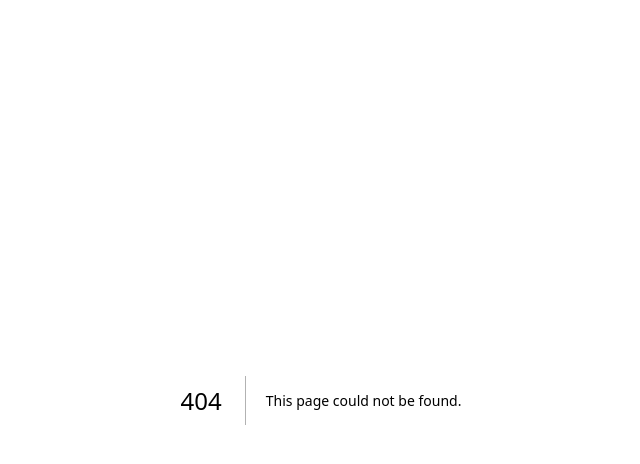
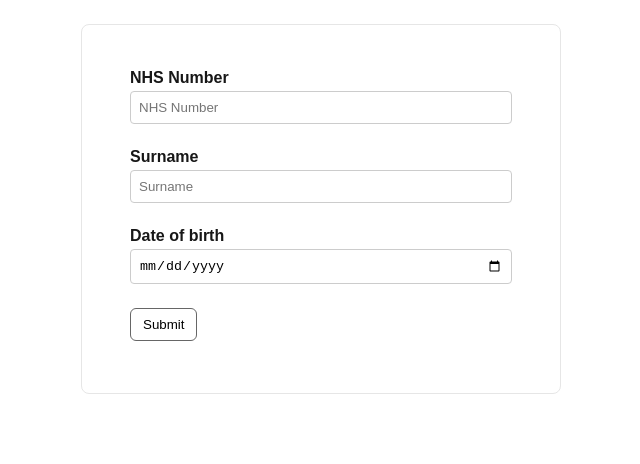
Before and after one commit to DeanFlint/Lifestyle-Checker, a Next.js app: page /login in a window 1280 px wide. Before the commit this address had no page. Shown: the top 464 px of the page, without its empty margins (319-959 px from the left). Built offline with nearby package versions, Linux system fonts and the light colour scheme.

Commit message:
Login form created

```diff
--- /dev/null
+++ b/src/app/login/page.module.css
@@ -0,0 +1,54 @@
+/* Form styles */
+.formCard {
+  max-width: 480px;
+  margin: 1.5rem auto;
+  text-align: left;
+  border: 1px solid #e6e6e6;
+  border-radius: 8px;
+  padding: 2em;
+}
+
+.formRow {
+  display: flex;
+  flex-direction: column;
+  gap: 0.25rem;
+  padding: 0.75rem 1rem;
+}
+
+.formRow label {
+  font-weight: 600;
+}
+
+.formRow input {
+  padding: 0.5rem;
+  border: 1px solid #ccc;
+  border-radius: 4px;
+}
+
+.formActions {
+  display: flex;
+  gap: 0.5rem;
+  padding: 0.75rem 1rem 1.25rem;
+}
+
+.formActions button {
+  padding: 0.5rem 0.75rem;
+  border-radius: 6px;
+  border: 1px solid #666;
+  background: #fff;
+  color: #000;
+  cursor: pointer;
+}
+
+.error {
+  color: #b00020;
+  font-size: 0.85rem;
+}
+
+.result {
+  max-width: 480px;
+  margin: 1rem auto;
+  padding: 1rem;
+  border: 1px solid #e6e6e6;
+  border-radius: 8px;
+}
--- /dev/null
+++ b/src/app/login/page.tsx
@@ -0,0 +1,93 @@
+'use client'
+
+import React, { useState } from 'react'
+import styles from "./page.module.css";
+
+type FormData = {
+  nhsnumber: string // Keep as string to preserve leading zeros
+  surname: string
+  dob: string // YYYY-MM-DD
+}
+
+function Login(): React.ReactElement {
+  const [form, setForm] = useState<FormData>({ nhsnumber: '', surname: '', dob: '' })
+  const [submitted, setSubmitted] = useState<FormData | null>(null)
+  const [errors, setErrors] = useState<Partial<FormData>>({})
+
+  function handleChange(e: React.ChangeEvent<HTMLInputElement>) {
+    const { name, value } = e.target
+    setForm((s) => ({ ...s, [name]: value }))
+  }
+
+  function validate(data: FormData) {
+    const err: Partial<FormData> = {}
+    if (!data.nhsnumber) err.nhsnumber = 'NHS Number is required'
+    if (!data.surname) err.surname = 'Surname is required'
+    if (!data.dob) err.dob = 'Date of birth is required'
+    return err
+  }
+
+  async function handleSubmit(e: React.FormEvent) {
+    e.preventDefault()
+    const v = validate(form)
+    setErrors(v)
+    if (Object.keys(v).length !== 0) return
+
+    // Set submitted locally for UX whilst we call the API
+    setSubmitted(form);
+  }
+
+  return (
+    <div className="Login">
+      {!submitted &&
+        <form onSubmit={handleSubmit} className={styles.formCard} noValidate>
+          <div className={styles.formRow}>
+            <label htmlFor="nhsnumber">NHS Number</label>
+            <input
+              id="nhsnumber"
+              name="nhsnumber"
+              value={form.nhsnumber}
+              onChange={handleChange}
+              placeholder="NHS Number"
+              type="text"
+              required
+            />
+            {errors.nhsnumber && <small className={styles.error}>{errors.nhsnumber}</small>}
+          </div>
+
+          <div className={styles.formRow}>
+            <label htmlFor="surname">Surname</label>
+            <input
+              id="surname"
+              name="surname"
+              value={form.surname}
+              onChange={handleChange}
+              placeholder="Surname"
+              type="text"
+              required
+            />
+            {errors.surname && <small className={styles.error}>{errors.surname}</small>}
+          </div>
+
+          <div className={styles.formRow}>
+            <label htmlFor="dob">Date of birth</label>
+            <input
+              id="dob"
+              name="dob"
+              value={form.dob}
+              onChange={handleChange}
+              type="date"
+              required
+            />
+            {errors.dob && <small className={styles.error}>{errors.dob}</small>}
+          </div>
+
+          <div className={styles.formActions}>
+            <button type="submit">Submit</button>
+          </div>
+        </form>
+      }
+    </div>
+  )
+}
+export default Login
--- a/src/app/page.module.css
+++ b/src/app/page.module.css
@@ -11,6 +11,7 @@
 
   display: flex;
   min-height: 100vh;
+  flex-direction: column;
   align-items: center;
   justify-content: center;
   font-family: var(--font-geist-sans);
@@ -23,8 +24,8 @@
   width: 100%;
   max-width: 800px;
   flex-direction: column;
-  align-items: flex-start;
-  justify-content: space-between;
+  align-items: center;
+  /* justify-content: space-around; */
   background-color: var(--foreground);
   padding: 120px 60px;
 }
```
Also changed, not shown: src/app/page.tsx (+4 -56 lines), 1 other file (tests, documents, lock files or other folders).
